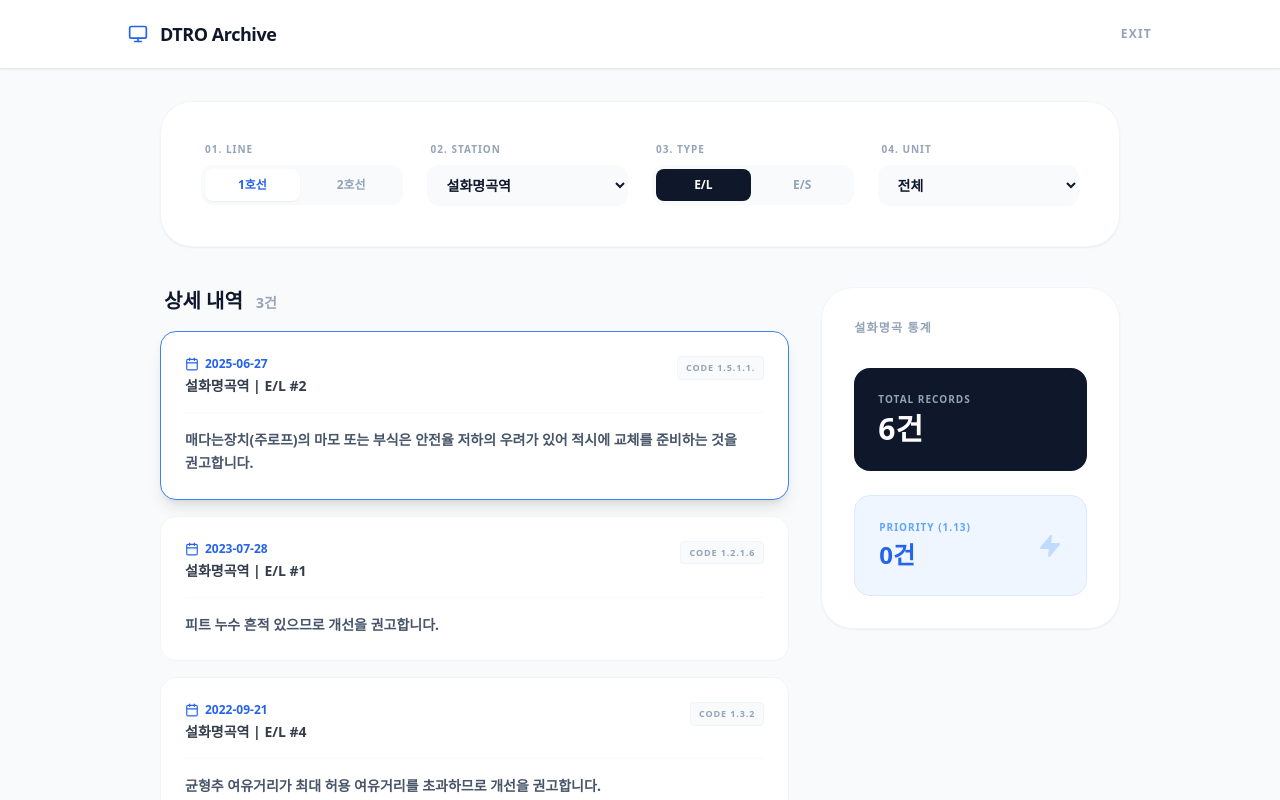
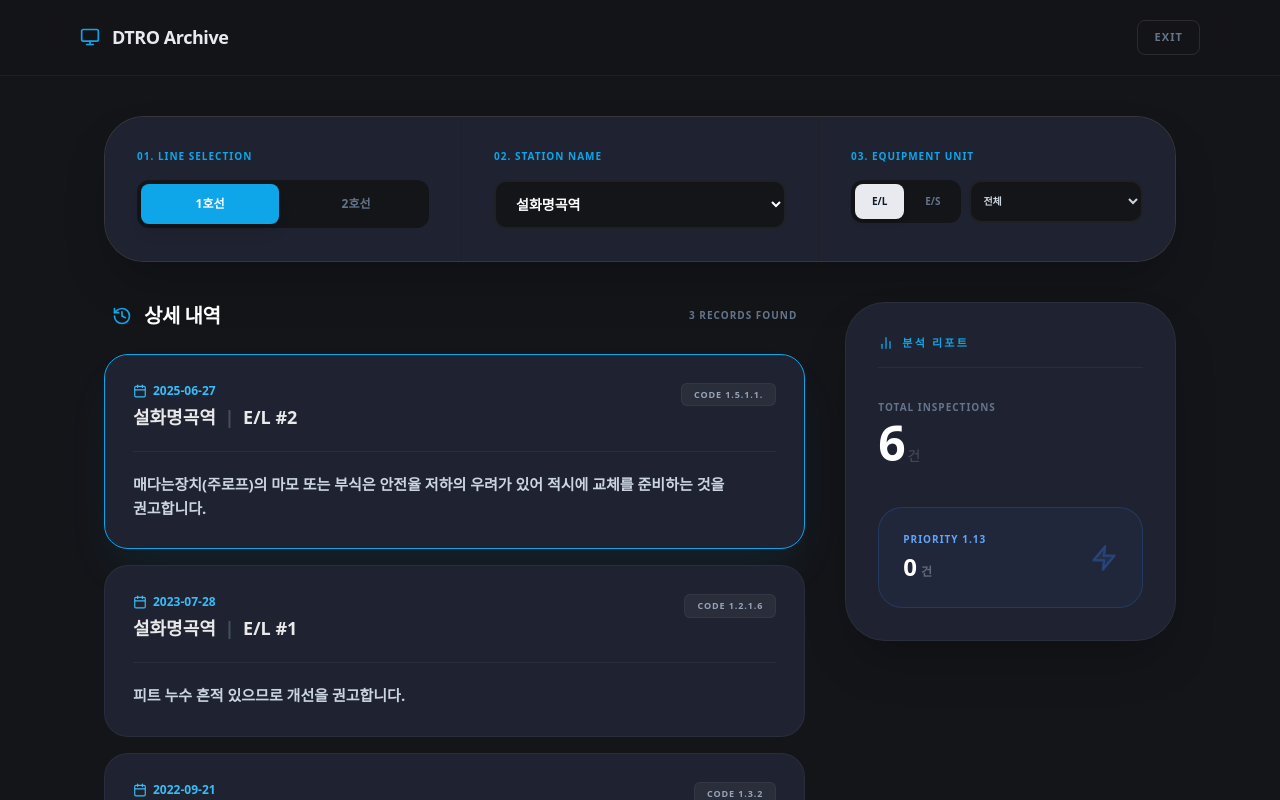
Before and after one commit to chrome2593/dtro-eles-system, a React (Vite) app: page / in a window 1280 px wide. Both pictures are taken after a click on the button "조회 시작". Shown: the top 800 px of the page. Built offline with nearby package versions, Linux system fonts and the light colour scheme.

Commit message:
Update App.jsx

```diff
--- a/src/App.jsx
+++ b/src/App.jsx
@@ -5,14 +5,23 @@ const App = () => {
   const [page, setPage] = useState('landing');
   const [allData, setAllData] = useState([]);
   const [isLoading, setIsLoading] = useState(true);
+
+  // 역사명 정밀 교정 (접미사 '역' 중복 방지 및 역명 통합)
+  const lineData = {
+    '1호선': ['설화명곡', '화원', '대곡', '진천', '월배', '상인', '월촌', '송현', '성당못', '대명', '안지랑', '현충로', '영대병원', '교대', '명덕', '반월당', '중앙로', '대구', '칠성시장', '신천', '동대구', '큰고개', '아양교', '동촌', '해안', '방촌', '용계', '율하', '신기', '반야월', '각산', '안심'],
+    '2호선': ['문양', '다사', '대실', '강창', '계명대', '성서산업단지', '이곡', '용산', '죽전', '감삼', '두류', '내당', '반고개', '청라언덕', '반월당', '경대병원', '대구은행', '범어', '수성구청', '만촌', '담티', '연호', '수성알파시티', '고산', '신매', '사월', '정평', '임당', '영남대']
+  };
+
   const [selection, setSelection] = useState({ line: '1호선', station: '설화명곡', type: 'E/L', unit: '전체' });
 
-  const lineData = {
-    '1호선': ['설화명곡', '화원', '대곡', '진천', '월배', '상인', '월촌', '송현', '성당못', '대명', '안지랑', '현충로', '영대병원', '교대', '명덕', '반월당', '중앙로', '대구역', '칠성시장', '신천', '동대구역', '큰고개', '아양교', '동촌', '해안', '방촌', '용계', '율하', '신기', '반야월', '각산', '안심'],
-    '2호선': ['문양', '다사', '대실', '강창', '계명대', '성서산업단지', '이곡', '용산', '죽전', '감삼', '두류', '내당', '반고개', '청라언덕', '반월당', '경대병원', '대구은행', '범어', '수성구청', '만촌', '담티', '연호', '대공원', '고산', '수성알파시티', '신매', '사월', '정평', '임당', '영남대']
+  // 데이터 통합 및 정규화 로직 (대공원 -> 수성알파시티 통합)
+  const normalizeStation = (name) => {
+    if (!name) return '';
+    let n = String(name).replace(/[0-9\s]/g, '');
+    if (n.endsWith('역')) n = n.slice(0, -1); // '역'으로 끝나면 제거하여 통일
+    if (n === '대공원') return '수성알파시티'; // 구 역명을 신 역명에 통합
+    return n;
   };
-
-  const normalizeStation = (name) => name ? String(name).replace(/[0-9\s]/g, '') : '';
 
   useEffect(() => {
     const loadData = async () => {
@@ -23,7 +32,7 @@ const App = () => {
       } catch (e) {
         console.error("Data Load Error", e);
       } finally {
-        setIsLoading(false);
+        setTimeout(() => setIsLoading(false), 500);
       }
     };
     loadData();
@@ -35,7 +44,7 @@ const App = () => {
       const matchType = item.type === selection.type;
       const matchUnit = selection.unit === '전체' || item.unit === selection.unit;
       return matchStation && matchType && matchUnit;
-    }).sort((a, b) => b.date.localeCompare(a.date));
+    }).sort((a, b) => (b.date || '').localeCompare(a.date || ''));
   }, [selection, allData]);
 
   const stationStats = useMemo(() => {
@@ -54,71 +63,132 @@ const App = () => {
     return ['전체', ...new Set(units)].sort();
   }, [selection.station, selection.type, allData]);
 
-  if (isLoading) return <div className="min-h-screen bg-[#141519] flex items-center justify-center"><div className="w-8 h-8 border-4 border-sky-500 border-t-transparent rounded-full animate-spin"></div></div>;
+  if (isLoading) return (
+    <div className="min-h-screen bg-[#141519] flex items-center justify-center">
+      <div className="w-8 h-8 border-4 border-sky-500 border-t-transparent rounded-full animate-spin"></div>
+    </div>
+  );
 
   if (page === 'landing') {
     return (
       <div className="min-h-screen bg-slate-900 flex items-center justify-center p-8 text-center relative overflow-hidden">
+        {/* 복구된 배경 그라데이션 */}
+        <div className="absolute top-[-10%] right-[-10%] w-[400px] h-[400px] bg-sky-500/10 rounded-full blur-[120px]"></div>
+        <div className="absolute bottom-[-10%] left-[-10%] w-[400px] h-[400px] bg-blue-600/5 rounded-full blur-[100px]"></div>
+
         <div className="max-w-2xl w-full relative z-10">
-          <h1 className="text-4xl md:text-6xl font-black text-white mb-6 tracking-tighter">DTRO 승강기 관리</h1>
-          <p className="text-slate-400 text-lg mb-12 font-medium">실제 데이터 {allData.length}건 기반 운영 중</p>
-          <button onClick={() => setPage('dashboard')} className="px-16 py-5 bg-white text-slate-900 rounded-full font-black text-xl hover:bg-blue-50 transition-all flex items-center gap-2 mx-auto">조회 시작 <ChevronRight /></button>
-          <div className="mt-20 text-slate-600 text-[10px] font-bold uppercase tracking-widest opacity-50">DAEGU TRANSPORTATION CORPORATION © 2026</div>
+          <div className="mb-6 px-4 py-1.5 bg-sky-500/10 border border-sky-500/20 rounded-full inline-block">
+            <span className="text-sky-400 text-[10px] font-black uppercase tracking-[0.3em]">Infrastructure Management</span>
+          </div>
+          <h1 className="text-5xl md:text-7xl font-black text-white mb-8 tracking-tighter">
+            DTRO <span className="text-sky-500">승강기 관리</span>
+          </h1>
+          <p className="text-slate-400 text-lg md:text-xl mb-16 font-medium leading-relaxed">
+            실제 검사 데이터 {allData.length}건 기반 운영 중
+          </p>
+          <button
+            onClick={() => setPage('dashboard')}
+            className="px-16 py-5 bg-white text-slate-900 rounded-full font-black text-xl hover:scale-105 active:scale-95 transition-all flex items-center gap-2 mx-auto shadow-2xl"
+          >
+            조회 시작 <ChevronRight />
+          </button>
+          <div className="mt-32 text-slate-700 text-[10px] font-bold uppercase tracking-[0.4em]">
+            DAEGU TRANSPORTATION CORPORATION © 2026
+          </div>
         </div>
       </div>
     );
   }
 
   return (
-    <div className="min-h-screen bg-[#F8FAFC] text-slate-900 font-sans">
-      <nav className="bg-white border-b border-slate-200 p-5 sticky top-0 z-50 shadow-sm">
-        <div className="max-w-5xl mx-auto flex justify-between items-center">
-          <div className="flex items-center gap-3 cursor-pointer" onClick={() => setPage('landing')}><Monitor className="text-blue-600" size={20} /><span className="font-black text-lg tracking-tight">DTRO Archive</span></div>
-          <button onClick={() => setPage('landing')} className="text-xs font-black text-slate-400 uppercase tracking-widest">Exit</button>
+    <div className="min-h-screen bg-[#141519] text-[#e8eaf0] font-sans">
+      <nav className="bg-[#141519]/90 backdrop-blur-xl border-b border-white/5 p-5 sticky top-0 z-50">
+        <div className="max-w-6xl mx-auto flex justify-between items-center px-4">
+          <div className="flex items-center gap-3 cursor-pointer" onClick={() => setPage('landing')}>
+            <Monitor className="text-sky-500" size={20} />
+            <span className="font-black text-lg tracking-tight">DTRO Archive</span>
+          </div>
+          <button onClick={() => setPage('landing')} className="text-[11px] font-black text-slate-500 hover:text-white uppercase tracking-widest border border-white/10 px-4 py-2 rounded-lg">Exit</button>
         </div>
       </nav>
 
-      <main className="max-w-5xl mx-auto p-5 md:p-8">
-        <section className="bg-white p-6 md:p-10 rounded-[2rem] border border-slate-100 shadow-sm mb-10 grid grid-cols-1 md:grid-cols-4 gap-6">
-          <div className="space-y-2"><label className="text-[10px] font-black text-slate-400 uppercase tracking-widest block px-1">01. Line</label>
-            <div className="flex gap-1 p-1 bg-slate-50 rounded-xl">{Object.keys(lineData).map(line => (<button key={line} onClick={() => setSelection({...selection, line, station: lineData[line][0], unit: '전체'})} className={`flex-1 py-2 rounded-lg text-xs font-black transition-all ${selection.line === line ? 'bg-white text-blue-600 shadow-sm' : 'text-slate-400'}`}>{line}</button>))}</div>
+      <main className="max-w-6xl mx-auto p-6 md:p-10 space-y-10">
+        {/* 필터 설정 */}
+        <section className="grid grid-cols-1 lg:grid-cols-3 gap-[1px] bg-white/5 border border-white/10 rounded-[2.5rem] overflow-hidden shadow-2xl">
+          <div className="bg-[#1f2230] p-8 space-y-4">
+            <label className="text-[10px] font-black text-sky-500 uppercase tracking-widest block">01. Line Selection</label>
+            <div className="flex gap-2 p-1 bg-[#141519] rounded-xl">
+              {Object.keys(lineData).map(line => (
+                <button key={line} onClick={() => setSelection({...selection, line, station: lineData[line][0], unit: '전체'})}
+                  className={`flex-1 py-3 rounded-lg text-xs font-black transition-all ${selection.line === line ? 'bg-sky-500 text-white shadow-lg' : 'text-slate-500 hover:text-slate-300'}`}>
+                  {line}
+                </button>
+              ))}
+            </div>
           </div>
-          <div className="space-y-2"><label className="text-[10px] font-black text-slate-400 uppercase tracking-widest block px-1">02. Station</label>
-            <select value={selection.station} onChange={(e) => setSelection({...selection, station: e.target.value, unit: '전체'})} className="w-full bg-slate-50 border-none rounded-xl px-4 py-2.5 text-sm font-black focus:ring-2 focus:ring-blue-500 outline-none">{lineData[selection.line].map(s => <option key={s} value={s}>{s}역</option>)}</select>
+          <div className="bg-[#1f2230] p-8 space-y-4">
+            <label className="text-[10px] font-black text-sky-500 uppercase tracking-widest block">02. Station Name</label>
+            <select value={selection.station} onChange={(e) => setSelection({...selection, station: e.target.value, unit: '전체'})}
+              className="w-full bg-[#141519] border-2 border-white/5 rounded-xl px-4 py-3 text-sm font-black focus:border-sky-500 outline-none text-white cursor-pointer">
+              {lineData[selection.line].map(s => <option key={s} value={s}>{s}역</option>)}
+            </select>
           </div>
-          <div className="space-y-2"><label className="text-[10px] font-black text-slate-400 uppercase tracking-widest block px-1">03. Type</label>
-            <div className="flex gap-1 p-1 bg-slate-50 rounded-xl">{['E/L', 'E/S'].map(t => (<button key={t} onClick={() => setSelection({...selection, type: t, unit: '전체'})} className={`flex-1 py-2 rounded-lg text-xs font-black transition-all ${selection.type === t ? 'bg-slate-900 text-white' : 'text-slate-400'}`}>{t}</button>))}</div>
-          </div>
-          <div className="space-y-2"><label className="text-[10px] font-black text-slate-400 uppercase tracking-widest block px-1">04. Unit</label>
-            <select value={selection.unit} onChange={(e) => setSelection({...selection, unit: e.target.value})} className="w-full bg-slate-50 border-none rounded-xl px-4 py-2.5 text-sm font-black focus:ring-2 focus:ring-blue-500 outline-none">{availableUnits.map(u => <option key={u} value={u}>{u}</option>)}</select>
+          <div className="bg-[#1f2230] p-8 space-y-4">
+            <label className="text-[10px] font-black text-sky-500 uppercase tracking-widest block">03. Equipment Unit</label>
+            <div className="flex gap-2">
+              <div className="flex-[1] flex gap-1 p-1 bg-[#141519] rounded-xl">
+                {['E/L', 'E/S'].map(t => (
+                  <button key={t} onClick={() => setSelection({...selection, type: t, unit: '전체'})}
+                    className={`flex-1 py-2.5 rounded-lg text-[10px] font-black transition-all ${selection.type === t ? 'bg-[#e8eaf0] text-slate-900 shadow-md' : 'text-slate-500'}`}>
+                    {t}
+                  </button>
+                ))}
+              </div>
+              <select value={selection.unit} onChange={(e) => setSelection({...selection, unit: e.target.value})}
+                className="flex-[1.5] bg-[#141519] border-2 border-white/5 rounded-xl px-2 text-[10px] font-black focus:border-sky-500 outline-none text-slate-300">
+                {availableUnits.map(u => <option key={u} value={u}>{u}</option>)}
+              </select>
+            </div>
           </div>
         </section>
 
-        <div className="grid grid-cols-1 lg:grid-cols-12 gap-8">
-          <div className="lg:col-span-8 space-y-4">
-            <h3 className="text-xl font-black text-slate-900 px-1 mb-4">상세 내역 <span className="text-sm font-bold text-slate-400 ml-2">{filteredResults.length}건</span></h3>
-            {filteredResults.map((item, idx) => (
-              <div key={item.id} className={`bg-white p-6 rounded-2xl border transition-all ${idx === 0 ? 'border-blue-500 shadow-lg' : 'border-slate-100 hover:border-slate-200'}`}>
-                <div className="flex justify-between items-start mb-4 pb-4 border-b border-slate-50">
-                  <div className="space-y-1"><div className="text-blue-600 font-black text-xs flex items-center gap-1.5"><Calendar size={14}/> {item.date}</div><div className="font-black text-slate-800 text-sm opacity-90">{item.station}역 | {item.unit}</div></div>
-                  <div className="bg-slate-50 text-slate-400 px-2 py-1 rounded text-[9px] font-black tracking-widest border border-slate-100 uppercase">CODE {item.category}</div>
+        <div className="grid grid-cols-1 lg:grid-cols-12 gap-10">
+          <div className="lg:col-span-8 space-y-6">
+            <div className="flex items-center gap-3 px-2">
+              <History className="text-sky-500" size={20} />
+              <h3 className="text-xl font-black text-white tracking-tight">상세 내역</h3>
+              <span className="text-[10px] font-black text-slate-500 ml-auto uppercase tracking-widest">{filteredResults.length} Records Found</span>
+            </div>
+            <div className="space-y-4">
+              {filteredResults.map((item, idx) => (
+                <div key={item.id} className={`bg-[#1f2230] p-7 rounded-[1.5rem] border transition-all ${idx === 0 ? 'border-sky-500 shadow-2xl shadow-sky-500/10' : 'border-white/5 hover:border-white/10'}`}>
+                  <div className="flex justify-between items-start mb-5 pb-5 border-b border-white/5">
+                    <div className="space-y-1">
+                      <div className="text-sky-400 font-black text-xs flex items-center gap-1.5 uppercase"><Calendar size={14}/> {item.date}</div>
+                      <div className="font-black text-white text-lg opacity-90">{normalizeStation(item.station)}역 <span className="text-slate-600 mx-1">|</span> {item.unit}</div>
+                    </div>
+                    <div className="bg-white/5 text-slate-400 px-3 py-1 rounded-md text-[9px] font-black tracking-widest border border-white/5 uppercase">CODE {item.category}</div>
+                  </div>
+                  <p className="font-bold text-slate-300 text-[15px] leading-relaxed break-keep">{item.content}</p>
                 </div>
-                <p className="font-bold text-slate-600 text-sm leading-relaxed break-keep">{item.content}</p>
-              </div>
-            ))}
+              ))}
+            </div>
           </div>
 
           <div className="lg:col-span-4">
-            <section className="bg-white border border-slate-100 rounded-[2rem] p-8 shadow-sm sticky top-28">
-              <h3 className="text-xs font-black text-slate-400 mb-8 uppercase tracking-widest">{selection.station} 통계</h3>
-              <div className="space-y-6">
-                <div className="p-6 bg-slate-900 rounded-2xl text-white">
-                  <p className="text-[10px] font-bold text-slate-400 uppercase tracking-widest mb-1">Total Records</p>
-                  <p className="text-3xl font-black">{stationStats.total}건</p>
+            <section className="bg-[#1f2230] border border-white/5 rounded-[2.5rem] p-8 shadow-2xl sticky top-28">
+              <h3 className="text-[11px] font-black text-sky-500 mb-8 uppercase tracking-[0.2em] flex items-center gap-2 border-b border-white/5 pb-4"><BarChart2 size={16} /> 분석 리포트</h3>
+              <div className="space-y-10">
+                <div>
+                   <p className="text-[10px] font-bold text-slate-500 uppercase tracking-widest mb-1">Total Inspections</p>
+                   <p className="text-5xl font-black text-white tracking-tighter">{stationStats.total}<span className="text-sm font-medium ml-1 opacity-20">건</span></p>
                 </div>
-                <div className="p-6 bg-blue-50 rounded-2xl border border-blue-100 flex items-center justify-between">
-                  <div><p className="text-[10px] font-black text-blue-400 uppercase tracking-widest mb-1">Priority (1.13)</p><p className="text-2xl font-black text-blue-600">{stationStats.highPriority}건</p></div>
-                  <Zap size={24} className="text-blue-200 fill-blue-200" />
+                <div className="p-6 bg-blue-500/5 rounded-3xl border border-blue-500/20 flex items-center justify-between">
+                  <div>
+                    <p className="text-[10px] font-black text-blue-400 uppercase tracking-widest mb-1">Priority 1.13</p>
+                    <p className="text-2xl font-black text-white">{stationStats.highPriority}<span className="text-xs ml-1 opacity-30">건</span></p>
+                  </div>
+                  <Zap size={28} className="text-blue-500/30 fill-blue-500/10" />
                 </div>
               </div>
             </section>
```
